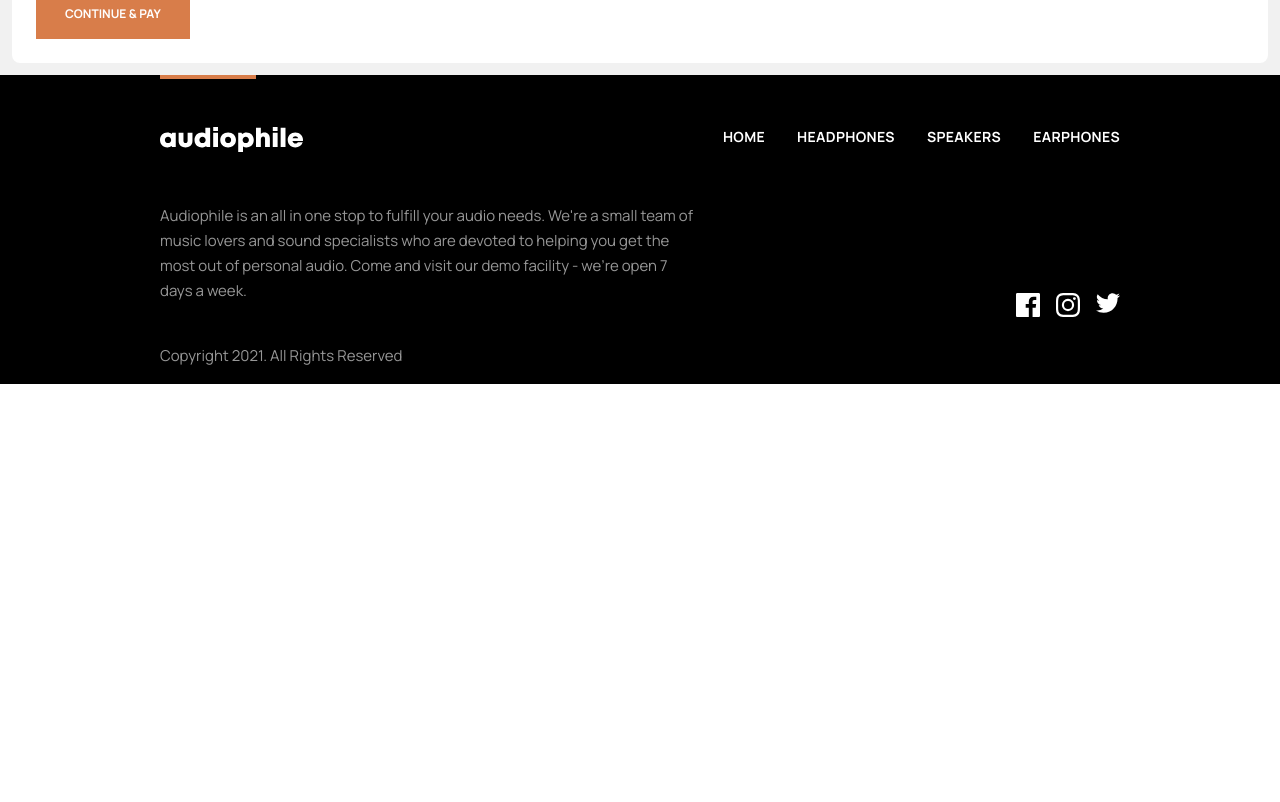
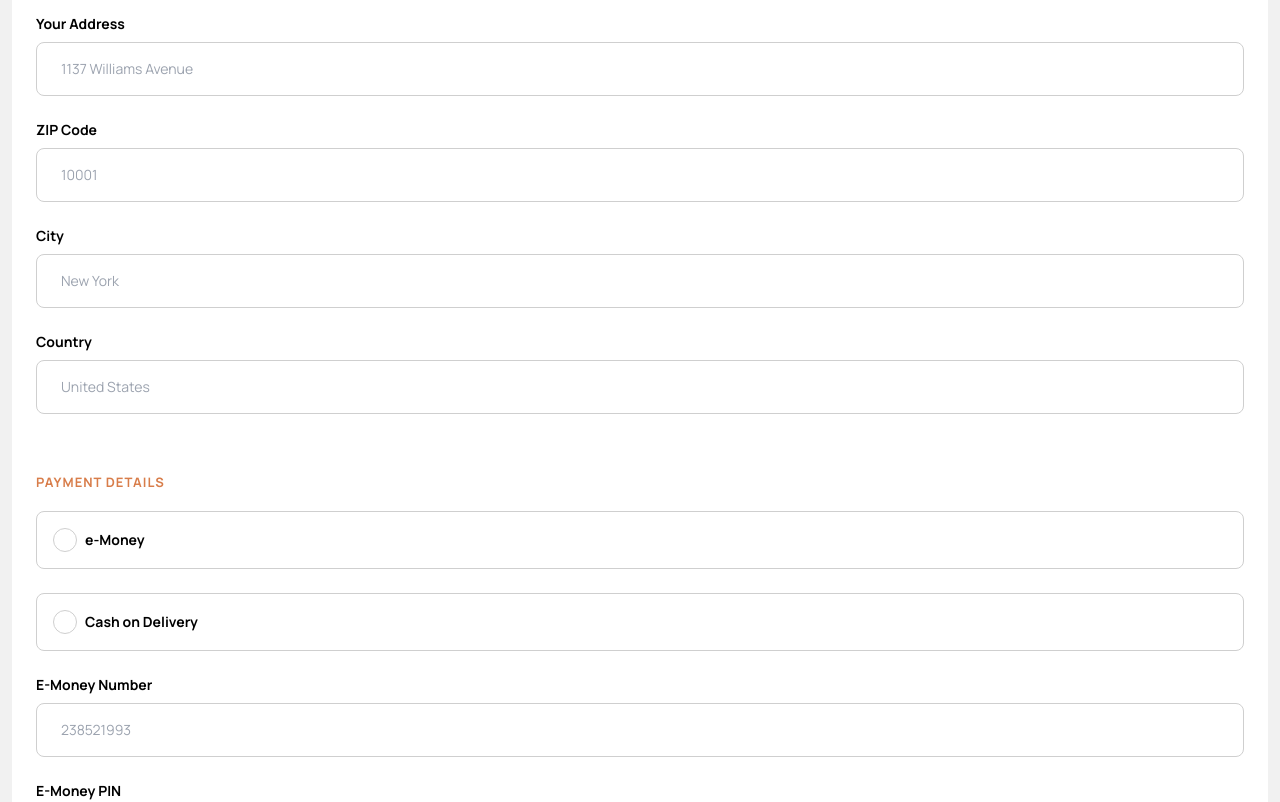
Before and after one commit to tannaz97shr/audiophile-ecommerce-website, a Next.js app: page /checkout in a window 1280 px wide. Shown: the part 620-1422 px from the top of the page. Before the commit the page ends 1004 px from the top, so only its background shows below. Built offline with nearby package versions, Linux system fonts and the light colour scheme; no server answers.

Commit message:
feat: checkout form

```diff
--- a/package.json
+++ b/package.json
@@ -11,7 +11,8 @@
   "dependencies": {
     "next": "14.1.0",
     "react": "^18",
-    "react-dom": "^18"
+    "react-dom": "^18",
+    "zod": "^3.22.4"
   },
   "devDependencies": {
     "@types/node": "^20",
--- a/src/app/checkout/page.tsx
+++ b/src/app/checkout/page.tsx
@@ -9,7 +9,7 @@ const CheckoutPage = () => {
         <H3>checkout</H3>
         <CheckoutForm />
       </div>
-      <div className=" bg-white rounded-lg p-6">
+      <div className=" bg-white rounded-lg p-6 mt-8">
         <SubmitButton type="submit" form="checkout-form">
           CONTINUE & PAY
         </SubmitButton>
--- a/src/components/CheckoutForm/index.tsx
+++ b/src/components/CheckoutForm/index.tsx
@@ -1,24 +1,25 @@
+"use client";
+
+import { checkoutAction } from "@/helpers/checkout";
+import { useState } from "react";
+import { useFormState } from "react-dom";
 import Input from "../UI/Input";
+import Radio from "../UI/Radio";
 import { Subtitle } from "../UI/Typography";
 
 const CheckoutForm = () => {
-  async function checkoutAction(formData: FormData) {
-    "use server";
-    const rawFormData = {
-      name: formData.get("name"),
-      email: formData.get("email"),
-      phone: formData.get("phone"),
-    };
-    console.log("raw form data", rawFormData);
-  }
+  const [state, formAction] = useFormState(checkoutAction, { message: "" });
+  const [paymentMethod, setPaymentMethod] = useState<string>("eMoney");
+
   return (
-    <form id="checkout-form" action={checkoutAction}>
+    <form id="checkout-form" action={formAction}>
       <Subtitle className="mt-8 mb-4 font-bold">Billing details</Subtitle>
       <Input
         required
         className="mb-6"
         label={"name"}
         placeholder="Alexie Ward"
+        name="name"
       />
       <Input
         className="mb-6"
@@ -34,6 +35,71 @@ const CheckoutForm = () => {
         name="phone"
         required
       />
+      <Subtitle className="mt-8 mb-4 font-bold">shopping info</Subtitle>
+      <Input
+        required
+        className="mb-6"
+        name="address"
+        label={"Your Address"}
+        placeholder="1137 Williams Avenue"
+      />
+      <Input
+        required
+        className="mb-6"
+        name="zipcode"
+        label={"ZIP Code"}
+        placeholder="10001"
+      />
+      <Input
+        required
+        className="mb-6"
+        name="city"
+        label={"City"}
+        placeholder="New York"
+      />
+      <Input
+        required
+        className="mb-6"
+        name="country"
+        label={"Country"}
+        placeholder="United States"
+      />
+      <Subtitle className="mt-8 mb-4 font-bold">payment details</Subtitle>
+      <Radio
+        onChange={(val: string) => {
+          setPaymentMethod(val);
+        }}
+        label="e-Money"
+        name="paymentMethod"
+        value={"eMoney"}
+      />
+      <Radio
+        onChange={(val: string) => {
+          setPaymentMethod(val);
+        }}
+        className="my-6"
+        label="Cash on Delivery"
+        name="paymentMethod"
+        value={"cash"}
+      />
+      {paymentMethod === "eMoney" && (
+        <>
+          <Input
+            required
+            className="mb-6"
+            name="eMoneyNumber"
+            label={"e-Money Number"}
+            placeholder="238521993"
+          />
+          <Input
+            required
+            className="mb-6"
+            name="eMoneyPin"
+            label={"e-Money PIN"}
+            placeholder="6891"
+          />
+        </>
+      )}
     </form>
   );
 };
--- a/src/components/UI/Radio/index.tsx
+++ b/src/components/UI/Radio/index.tsx
@@ -6,23 +6,36 @@ interface InputProps {
   className?: string;
   checked?: boolean;
   name: string;
+  label: string;
+  onChange: (e: string) => void;
 }
 
-const Radio = ({ className, value, checked, name }: InputProps) => {
+const Radio = ({
+  className,
+  value,
+  checked,
+  name,
+  label,
+  onChange,
+}: InputProps) => {
   return (
     <label
-      className="border px-6 py-4 font-bold rounded-lg text-sm
-    border-grey-dark hover:border-orange-dark flex items-center"
+      className={`border px-6 py-4 font-bold rounded-lg text-sm
+    border-grey-dark hover:border-orange-dark flex items-center ${className}`}
     >
       <input
         type="radio"
         value={value}
         checked={checked}
+        name={name}
+        onChange={(e: React.FormEvent<HTMLInputElement>) => {
+          onChange(e.currentTarget.value);
+        }}
         className="appearance-none m-0 w-6 h-6 border border-grey-dark rounded-full -translate-x-2 grid place-content-center
         before:content-[''] before:w-3 before:h-3 before:rounded-full before:scale-0
         before:bg-orange-dark checked:before:scale-100"
       />
-      {name}
+      {label}
     </label>
   );
 };
--- /dev/null
+++ b/src/helpers/checkout.ts
@@ -0,0 +1,36 @@
+"use server";
+
+import { z } from "zod";
+
+const schema = z.object({
+  email: z.coerce.string().email().min(5),
+  phone: z.coerce.number(),
+});
+
+export async function checkoutAction(_prevState: any, formData: FormData) {
+  const validatedFields = schema.safeParse({
+    email: formData.get("email"),
+    phone: formData.get("phone"),
+  });
+
+  if (!validatedFields.success) {
+    return {
+      errors: validatedFields.error.flatten().fieldErrors,
+      message: validatedFields.error.message,
+    };
+  }
+  const rawFormData = {
+    name: formData.get("name"),
+    email: formData.get("email"),
+    phone: formData.get("phone"),
+    address: formData.get("address"),
+    zipcode: formData.get("zipcode"),
+    city: formData.get("city"),
+    country: formData.get("country"),
+    eMoneyNumber: formData.get("eMoneyNumber"),
+    eMoneyPin: formData.get("eMoneyPin"),
+  };
+  return {
+    message: "success",
+  };
+}
```
Also changed, not shown: 1 other file (tests, documents, lock files or other folders).
